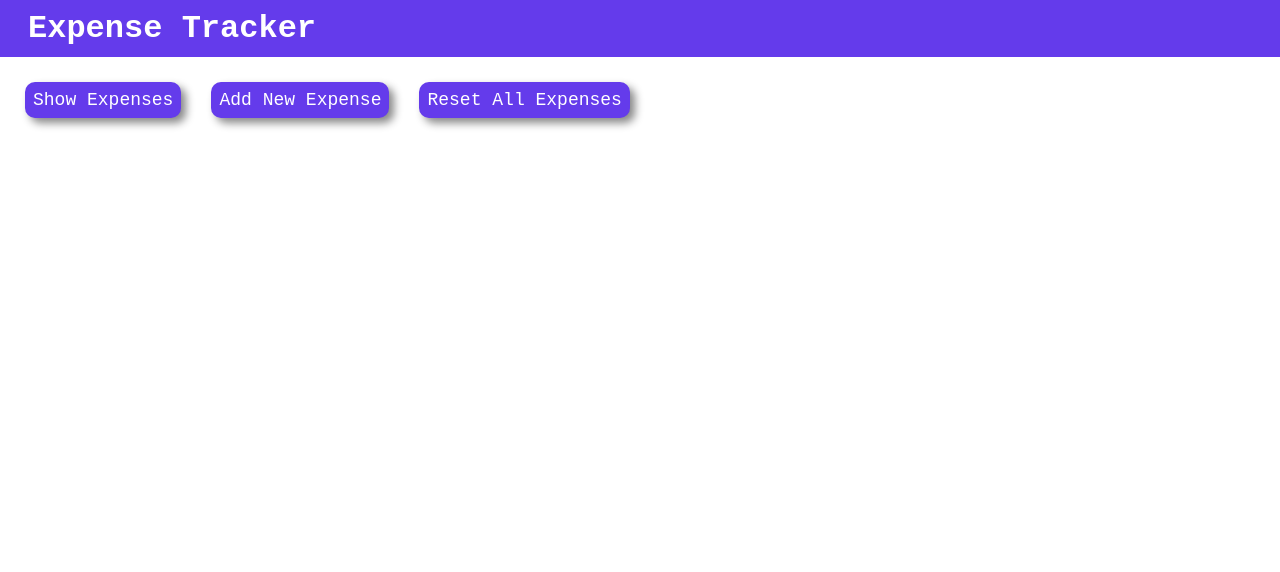
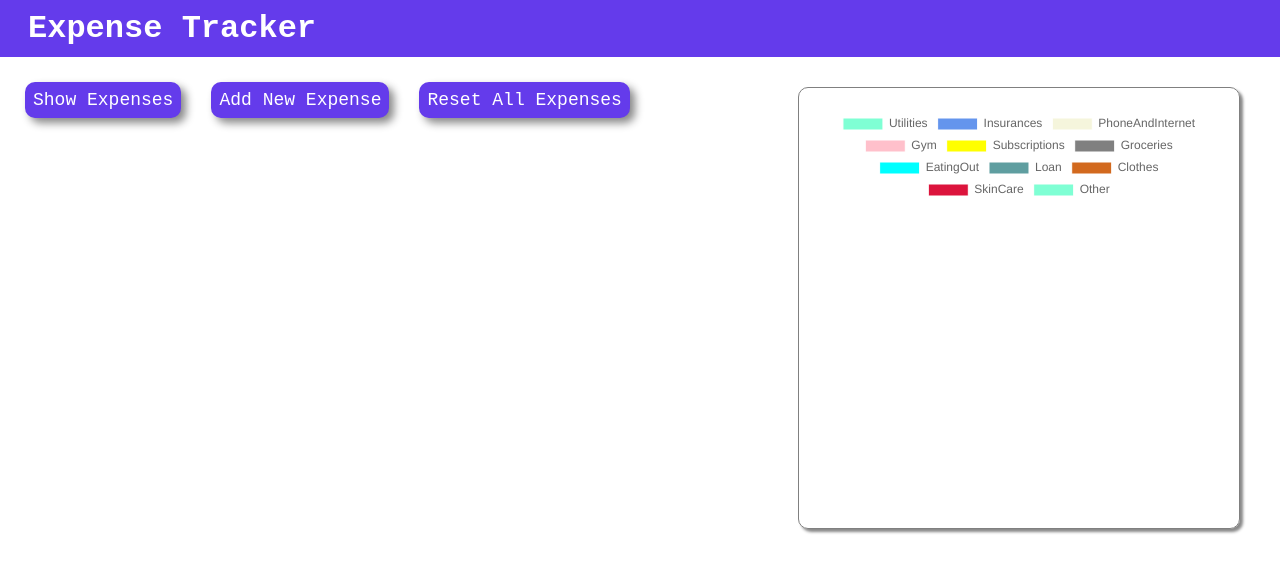
Before and after one commit to KarlROigus/expenseTracker, a React (Vite) app: page / in a window 1280 px wide. Shown: the top 572 px of the page. Built offline with nearby package versions, Linux system fonts and the light colour scheme.

Commit message:
Added graph functionality

```diff
--- a/package.json
+++ b/package.json
@@ -10,7 +10,9 @@
     "preview": "vite preview"
   },
   "dependencies": {
+    "chart.js": "^4.4.3",
     "react": "^18.3.1",
+    "react-chartjs-2": "^5.2.0",
     "react-dom": "^18.3.1",
     "uuid": "^10.0.0"
   },
--- a/src/App.css
+++ b/src/App.css
@@ -37,9 +37,9 @@ h1 {
 }
 
 li {
-  display: flex;
-  flex-direction: column;
-  font-weight:bolder;
+  display: grid;
+  min-width: 270px;
+  grid-auto-flow: row;
   border: 0.5px solid gray;
   border-radius: 10px;
   box-shadow: 3px 3px 3px #888888;
@@ -68,6 +68,9 @@ li {
 
 fieldset {
   border: 0.5px solid gray;
+  width: 75%;
+  margin: 20px;
+  min-width: 270px;
 }
 
 ul {
@@ -96,7 +99,7 @@ ul {
 textarea {
   background-color: #f1f1f1;
   border: 0.5px solid gray;
-  width: 40%;
+  width: 80%;
 }
 
 .deletebutton {
@@ -115,3 +118,26 @@ button:active {
   box-shadow: 0 5px #666;
   transform: translateY(4px);
 }
+
+canvas {
+  height: 200px;
+  width: 200px;
+}
+
+.content {
+  display: grid;
+  grid-template-columns: 1.5fr 1fr;
+}
+
+.rightPart {
+  padding: 15px;
+  margin: 15px;
+}
+
+.rightPart div {
+  border: 0.5px solid gray;
+  border-radius: 10px;
+  box-shadow: 3px 3px 3px #888888;
+  padding: 20px;
+
+}
--- a/src/App.jsx
+++ b/src/App.jsx
@@ -1,8 +1,41 @@
 import { useState, useEffect } from 'react'
 import { v4 as uuid} from 'uuid';
 import './App.css'
+import PieChart from './PieChart';
 
 function App() {
+
+  const labels = ["Utilities", "Insurances", "PhoneAndInternet", "Gym",
+  "Subscriptions", "Groceries", "EatingOut", "Loan", "Clothes", "SkinCare", "Other"];
+
+  function createParsedValues(input) {
+
+    const placeholder = labels.reduce((pack, label) => {
+      pack[label] = 0;
+      return pack;
+    }, {});
+
+    input.forEach(element => {
+      if (placeholder.hasOwnProperty(element.expenseType)) {
+        placeholder[element.expenseType] += parseFloat(element.cost);
+      }
+    });
+    return placeholder;
+  }
+
+  const [totalCosts, setTotalCosts] = useState(() => {
+    const initial = localStorage.getItem("TOTALCOSTS");
+    if (initial == null) {
+      return labels.reduce((pack, label) => {
+        pack[label] = 0;
+        return pack;
+      }, {})
+    } else {
+      const asObject = JSON.parse(initial);
+      return createParsedValues(asObject);
+    }
+  });
+
 
   const [expenseList, setExpenseList] = useState(() => {
     const runner = localStorage.getItem("EXPENSES")
@@ -13,9 +46,14 @@ function App() {
   const [isListVisible, setListVisible] = useState(false);
   const [isNewExpenseFormVisible, setNewExpenseFormVisible] = useState(false);
 
+
   useEffect(() => {
     localStorage.setItem("EXPENSES", JSON.stringify(expenseList))
   }, [expenseList]);
+
+  useEffect(() => {
+    localStorage.setItem("TOTALCOSTS", JSON.stringify(expenseList))
+  }, [totalCosts]);
 
   function toggleListVisibility() {
     setListVisible(!isListVisible);
@@ -37,6 +75,12 @@ function App() {
       return [...currentList, newExpense]
     })
 
+    setTotalCosts(currentTotal => {
+      const newTotal = { ...currentTotal };
+      newTotal[newExpense.expenseType] += parseFloat(newExpense.cost);
+      return newTotal;
+    })
+
     toggleNewExpenseForm();
   }
 
@@ -45,11 +89,20 @@ function App() {
     localStorage.removeItem("EXPENSES");
   }
 
-  function deleteAnExpense(id) {
+  function deleteAnExpense(id, cost, type) {
     setExpenseList(currentExpenses => {
       return currentExpenses.filter(expense => expense.id !== id)
     })
+    setTotalCosts(currentTotal => {
+      const updatedTotal = { ...currentTotal };
+      if (updatedTotal[type] != 0) {
+        updatedTotal[type] -= parseFloat(cost);
       }
+      return updatedTotal;
+    })
+
+  }
+
 
   return (
     <>
@@ -58,6 +111,8 @@ function App() {
           <h1>Expense Tracker</h1>
         </div>
       </div>
+      <div className="content">
+      <div className="leftPart">
         <div className="buttonarea">
           <button className="expensebutton" onClick={toggleListVisibility}>
               {isListVisible ? "Hide Expenses" : "Show Expenses"}
@@ -81,7 +136,7 @@ function App() {
                     Cost: {each.cost}
                     <br />
                     Information: {each.information}
-                  <button className="deletebutton" onClick={() => deleteAnExpense(each.id)}>
+                    <button className="deletebutton" onClick={() => deleteAnExpense(each.id, each.cost, each.expenseType)}>
                       Delete Expense
                     </button>
                     </li>)}
@@ -96,11 +151,11 @@ function App() {
                 <label htmlFor="expenseType">Expense Type: </label>
                 <select name="cars" id="expenseType">
                   <option value=""></option>
-                <option value="Utility">Utility</option>
-                <option value="Insurance">Insurance</option>
+                  <option value="Utilities">Utility</option>
+                  <option value="Insurances">Insurance</option>
                   <option value="PhoneAndInternet">Phone And Internet</option>
                   <option value="Gym">Gym Membership</option>
-                <option value="Subscription">Subscription</option>
+                  <option value="Subscriptions">Subscription</option>
                   <option value="Groceries">Groceries</option>
                   <option value="EatingOut">Eating Out</option>
                   <option value="Loan">Loan</option>
@@ -122,6 +177,12 @@ function App() {
               </form>
           </fieldset>
           }
+        </div>
+      <div className="rightPart">
+        <PieChart labels={labels} values={Object.values(totalCosts)}/>
+      </div>
+      </div>
+
     </>
   )
 }
--- /dev/null
+++ b/src/PieChart.jsx
@@ -0,0 +1,40 @@
+import { Pie } from 'react-chartjs-2'
+import { Chart as ChartJS, ArcElement, Tooltip, Legend } from 'chart.js';
+
+ChartJS.register(ArcElement, Tooltip, Legend);
+
+function PieChart( {labels, values} ) {
+
+
+  const data = {
+
+    labels: labels,
+
+    datasets: [
+      {
+        data: values,
+        backgroundColor: [
+          "#7FFFD4",
+          "#6495ED",
+          "#F5F5DC",
+          "pink",
+          "yellow",
+          "gray",
+          "cyan",
+          "#5F9EA0",
+          "#D2691E",
+          "#DC143C"
+        ],
+        borderWidth: 1,
+      },
+    ],
+  };
+
+  return (
+    <div style={{ width: '400px', height: '400px' }}>
+      <Pie data={data} />
+    </div>
+  );
+}
+
+export default PieChart
```
Also changed, not shown: 1 other file (tests, documents, lock files or other folders). Lines whose indentation alone changed are shown as unchanged.
